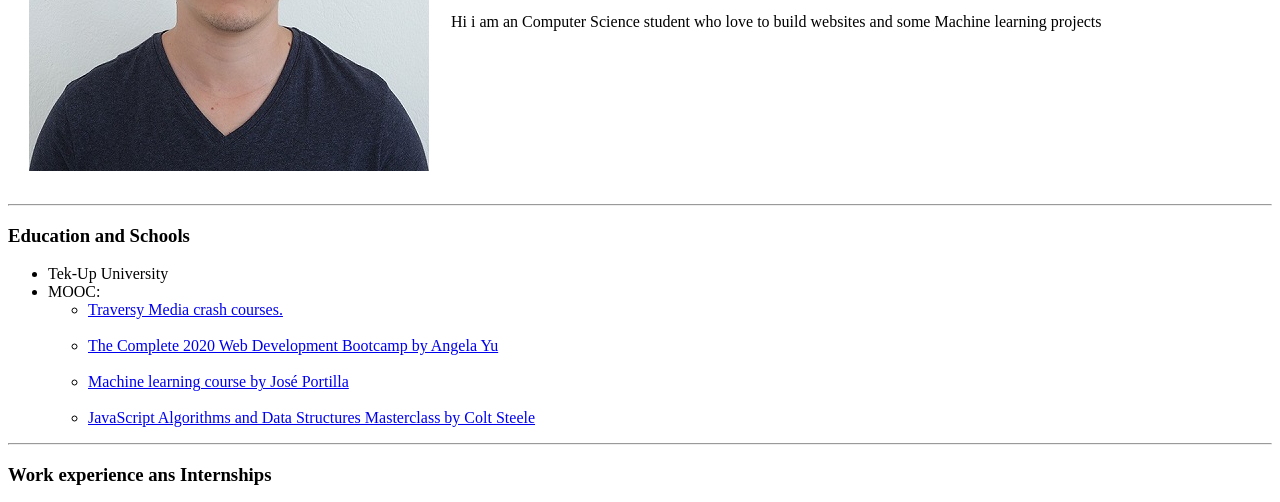
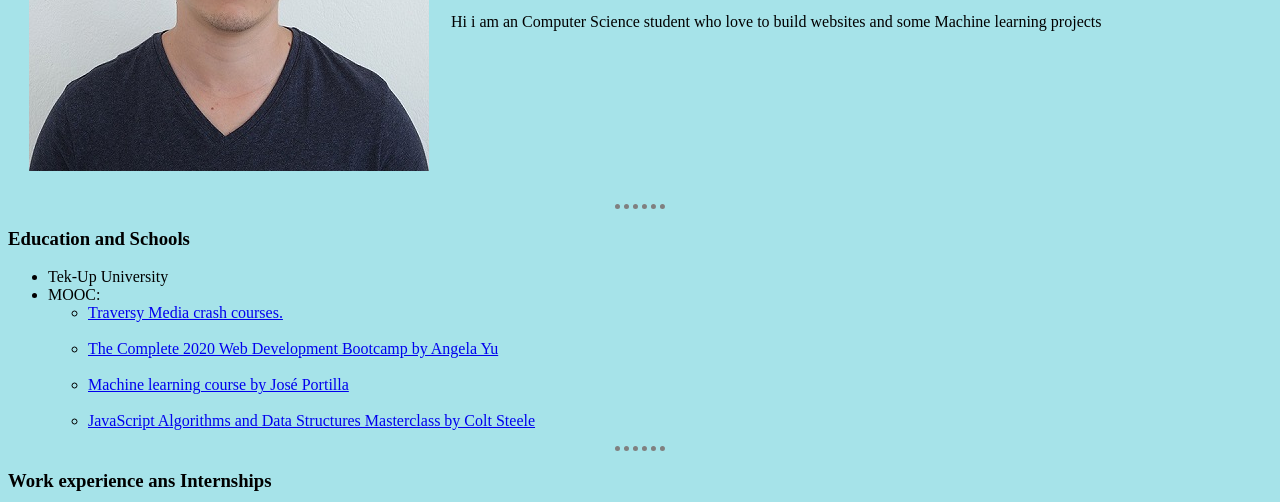
Before and after one commit to GhanemYassine/Portfolio, a plain HTML site: page HTML - PERSONAL SITE/index.html in a window 1280 px wide. Shown: the part 258-760 px from the top of the page. Drawn offline with Linux system fonts and the light colour scheme.

Commit message:
applying some css

```diff
--- a/HTML - PERSONAL SITE/index.html
+++ b/HTML - PERSONAL SITE/index.html
@@ -5,6 +5,18 @@
   <meta name="description" content="This is the official Website of the most awesome web developer ever AKA Yassine Ghanem.
     Ps:kidding i am just an imposter" charset="utf-8">
   <title>✅Yassine Ghanem's Personal Site</title>
+  <style media="screen">
+    body {
+      background-color: #a6e3e9;
+    }
+
+    hr {
+      border-style: dotted none none;
+      border-width: thick;
+      border-color: gray;
+      width: 4%;
+    }
+  </style>
 </head>
 
 <body>
```
Also changed, not shown: HTML - PERSONAL SITE/contact.html (+1 -1 lines). Lines whose indentation alone changed are shown as unchanged.
